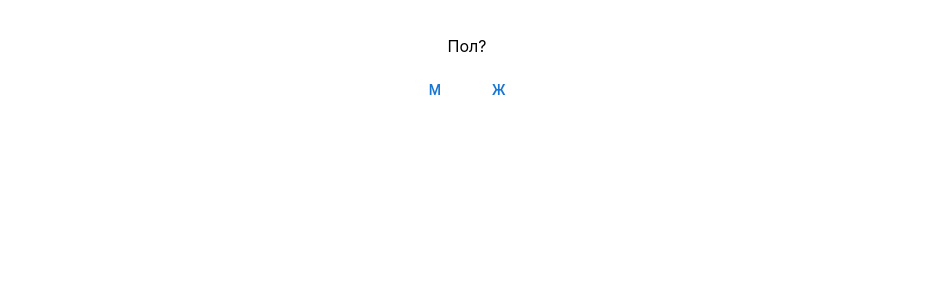
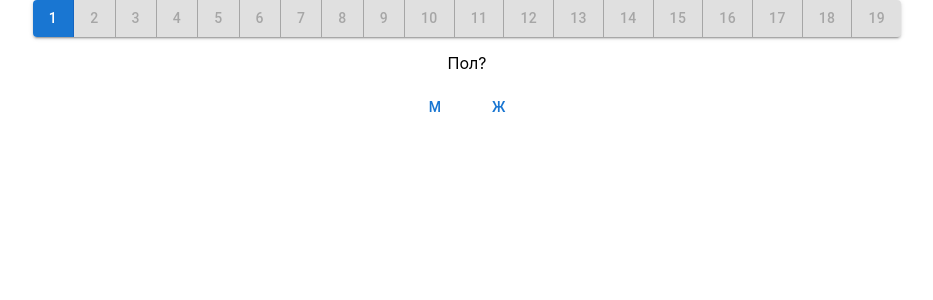
Before and after one commit to Gravity-V/novella-new, a React (Create React App) app: page / in a window 1280 px wide. Shown: the top 300 px of the page, without its empty margins (173-1106 px from the left). Built offline with nearby package versions, Linux system fonts and the light colour scheme; the HTML template or start-up script is replaced by a standard one.

Commit message:
ProgresButtons

```diff
--- a/src/components/button-level/button.tsx
+++ b/src/components/button-level/button.tsx
@@ -1,8 +1,7 @@
-import { Button, ButtonGroup } from "@mui/material"
-import { buttonStyles } from "./button.style"
-import { Answer } from "../Level"
+import { Button, ButtonGroup } from "@mui/material";
+import { buttonStyles } from "./button.style";
 import React from 'react';
-
+import { Answer } from "../AnswerType";
 
 interface ButtonLevelProps {
   totalLevel: number
@@ -11,14 +10,24 @@ interface ButtonLevelProps {
 }
 
 export function ButtonLevel(props: ButtonLevelProps) {
-  return <ButtonGroup variant="contained" >
+  console.log()
+  const range = (start: number, end: number) => {
+    const length = end - start;
+    return Array.from({ length }, (_, i) => start + i);
+  }
+  return <ButtonGroup variant="contained"  >
     {
-      () => {
+      range(0, props.totalLevel).map(
+        (i) => {
+          const disable = i > props.answers.length ? true : false;
 
-        for (let i = 0; i < props.totalLevel; i++) {
-          <Button>{i}</Button>
+          const color = props.answers[i] ? (props.answers[i].isCorrect ? 'success' : 'error') : 'primary';
+
+
+          return <Button onClick={() => { props.callbackShowLevel(i) }} key={i} color={color} disabled={disable}>{i + 1}</Button>
         }
-      }
+      )
     }
-  </ButtonGroup>
+
+  </ButtonGroup >
 }
```
